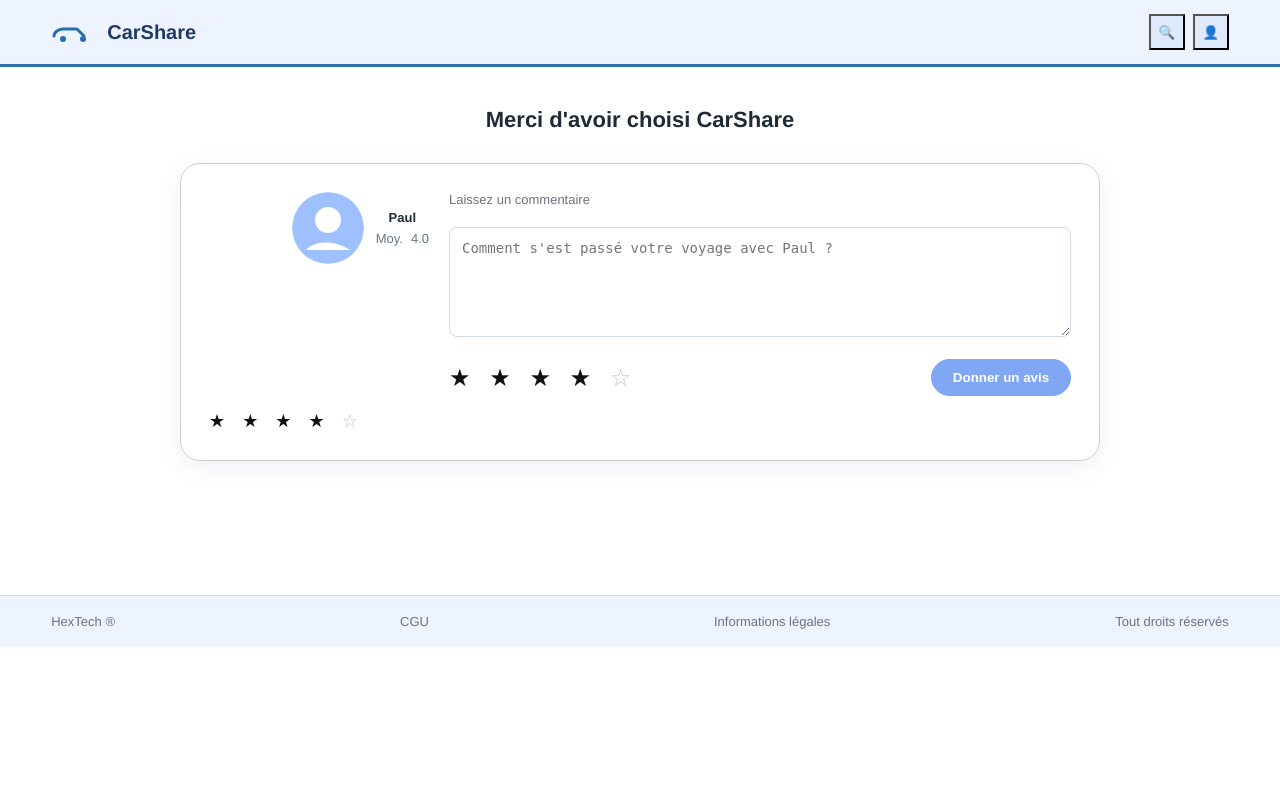
After one commit to Lucass-Dev/CarShare, a PHP site: page /rating.html in a window 1280 px wide. The commit adds this page. Run offline with PHP 8.4, Linux system fonts and the light colour scheme.

Commit message:
ajout page statique page de notation et publication trajet

```diff
--- /dev/null
+++ b/assets/styles/rating.css
@@ -0,0 +1,182 @@
+:root{
+  --blue-50: #eef4ff;
+  --blue-100: #e3eeff;
+  --blue-500: #6f9fe6;
+  --accent: #7fa7f4;
+  --text: #1f2a37;
+  --muted: #6b7280;
+  --white: #ffffff;
+  --glass: rgba(255,255,255,0.85);
+  --glass-strong: rgba(255,255,255,0.95);
+  --shadow: 0 6px 24px rgba(35,60,90,0.08);
+  --border: #cfddeb;
+}
+
+/* Reset & base */
+* { box-sizing: border-box; margin:0; padding:0; }
+html,body { height:100%; }
+body {
+  font-family: "Helvetica Neue", Arial, sans-serif;
+  color:var(--text);
+  background:#fff;
+  -webkit-font-smoothing:antialiased;
+  -moz-osx-font-smoothing:grayscale;
+}
+
+/* Layout helper */
+.container {
+  width: min(1200px, 92%);
+  margin: 0 auto;
+}
+
+/* Header (shared) */
+.header {
+  background: var(--blue-50);
+  border-bottom: 3px solid #2a6db0;
+  padding: 14px 0;
+  position: sticky;
+  top: 0;
+  z-index: 30;
+}
+.header__inner {
+  display:flex;
+  align-items:center;
+  justify-content:space-between;
+}
+.logo {
+  display:flex;
+  align-items:center;
+  gap:12px;
+}
+.logo__text {
+  font-weight:700;
+  color:#1f3b64;
+  font-size:20px;
+}
+.header__actions { display:flex; gap:8px; align-items:center; }
+.header__btn--icon {
+  width:36px; height:36px;
+  display:flex; align-items:center; justify-content:center;
+  background:rgba(111,159,230,0.12);
+}
+
+/* Footer (shared) */
+.footer {
+  background: var(--blue-50);
+  border-top:1px solid var(--border);
+  padding:18px 0;
+  margin-top:48px;
+}
+.footer__inner {
+  display:flex;
+  justify-content:space-between;
+  gap:8px;
+  font-size:13px;
+  color:var(--muted);
+}
+
+/* Rating page layout */
+.main { padding: 40px 0 80px; min-height:60vh; }
+.rating {
+  display:flex;
+  flex-direction:column;
+  gap:24px;
+  align-items:center;
+}
+.rating__title {
+  font-size:22px;
+  margin-bottom:6px;
+  text-align:center;
+}
+
+/* Card */
+.rating__card {
+  width: min(920px, 96%);
+  border:1px solid #cfcfcf;
+  border-radius:20px;
+  padding:28px;
+  background:var(--white);
+  box-shadow: var(--shadow);
+}
+.rating__card-inner {
+  display:flex;
+  gap:20px;
+  align-items:flex-start;
+}
+
+/* Profile */
+.rating__profile {
+  width:220px;
+  display:flex;
+  align-items:center;
+  gap:12px;
+  flex-shrink:0;
+  justify-content:flex-end;
+  text-align:center;
+}
+.avatar { border-radius:999px; overflow:hidden; display:inline-block; }
+.avatar--large { width:72px; height:72px; }
+.rating__profile-meta { font-size:13px; color:var(--muted); }
+.rating__name { font-weight:600; color:var(--text); margin-bottom:6px; }
+.rating__avg { font-size:13px; display:flex; align-items:center; gap:8px; justify-content:center; }
+
+/* Form */
+.rating__form { flex:1; display:flex; flex-direction:column; gap:14px; }
+.form__label { font-size:13px; color:var(--muted); margin-bottom:6px; display:block; }
+.form__textarea {
+  min-height:110px;
+  border:1px solid var(--border);
+  border-radius:8px;
+  padding:12px;
+  font-size:14px;
+  resize:vertical;
+  background: #fff;
+}
+
+/* Stars & actions */
+.stars { color:#333; font-size:18px; letter-spacing:6px; }
+.stars--big { font-size:24px; letter-spacing:6px; }
+.star { color:#1f2a37; opacity:0.28; }
+.star--on { color:#111; opacity:1; }
+.rating__stars-row {
+  display:flex;
+  align-items:center;
+  justify-content:space-between;
+  gap:12px;
+  margin-top:8px;
+}
+.btn {
+  border:1px solid var(--blue-500);
+  background:transparent;
+  color:var(--blue-500);
+  padding:10px 18px;
+  border-radius:8px;
+  cursor:pointer;
+  font-weight:600;
+}
+.btn--primary {
+  background:var(--accent);
+  color:#fff;
+  border-color:var(--accent);
+}
+.rating__submit {
+  min-width:140px;
+  align-self:flex-end;
+  border-radius:20px;
+}
+
+/* Footer stars at card bottom */
+.rating__footer-stars {
+  margin-top:14px;
+  display:flex;
+  justify-content:flex-start;
+}
+
+/* Responsive */
+@media (max-width:900px){
+  .rating__card { padding:18px; border-radius:12px; }
+  .rating__card-inner { flex-direction:column; align-items:center; text-align:center; gap:14px; }
+  .rating__profile { justify-content:center; width:auto; }
+}
+
+input:focus, textarea:focus, select:focus { outline:none; box-shadow:0 0 0 4px rgba(127,167,244,0.12); border-color:var(--blue-500); }
--- /dev/null
+++ b/rating.html
@@ -0,0 +1,96 @@
+<!doctype html>
+<html lang="fr">
+<head>
+  <meta charset="utf-8" />
+  <meta name="viewport" content="width=device-width,initial-scale=1" />
+  <title>CarShare — Notation du trajet</title>
+  <link rel="stylesheet" href="assets/styles/rating.css">
+</head>
+<body class="page page--rating">
+  <header class="header">
+    <div class="header__inner container">
+      <div class="header__brand">
+        <div class="logo">
+          <!-- Simple logo placeholder -->
+          <svg class="logo__icon" width="44" height="28" viewBox="0 0 44 28" fill="none" xmlns="http://www.w3.org/2000/svg" aria-hidden="true">
+            <path d="M3 18c0-4 5-7 9-7h14l7 7" stroke="#2a6db0" stroke-width="3" stroke-linecap="round" stroke-linejoin="round"/>
+            <circle cx="12" cy="21" r="3" fill="#2a6db0"/>
+            <circle cx="32" cy="21" r="3" fill="#2a6db0"/>
+          </svg>
+          <span class="logo__text">CarShare</span>
+        </div>
+      </div>
+
+      <div class="header__actions">
+        <button class="header__btn header__btn--icon" aria-label="Recherche">
+          <span class="icon icon--search" aria-hidden="true">🔍</span>
+        </button>
+        <button class="header__btn header__btn--icon" aria-label="Compte">
+          <span class="icon icon--user" aria-hidden="true">👤</span>
+        </button>
+      </div>
+    </div>
+  </header>
+
+  <main class="main container">
+    <section class="rating">
+      <h1 class="rating__title">Merci d'avoir choisi CarShare</h1>
+
+      <div class="rating__card">
+        <div class="rating__card-inner">
+          <div class="rating__profile">
+            <div class="avatar avatar--large" aria-hidden="true">
+              <!-- avatar placeholder -->
+              <svg width="72" height="72" viewBox="0 0 72 72" fill="none" xmlns="http://www.w3.org/2000/svg">
+                <circle cx="36" cy="36" r="36" fill="#9fc0ff"/>
+                <circle cx="36" cy="28" r="13" fill="#fff"/>
+                <path d="M14 58c8-10 30-10 44 0" fill="#fff"/>
+              </svg>
+            </div>
+            <div class="rating__profile-meta">
+              <div class="rating__name">Paul</div>
+              <div class="rating__avg">Moy. <span class="rating__avg-value">4.0</span></div>
+            </div>
+          </div>
+
+          <div class="rating__form">
+            <label class="form__label" for="comment">Laissez un commentaire</label>
+            <textarea id="comment" class="form__textarea" placeholder="Comment s'est passé votre voyage avec Paul ?"></textarea>
+
+            <div class="rating__stars-row">
+              <div class="stars stars--big" aria-hidden="true">
+                <span class="star star--on">★</span>
+                <span class="star star--on">★</span>
+                <span class="star star--on">★</span>
+                <span class="star star--on">★</span>
+                <span class="star">☆</span>
+              </div>
+
+              <button class="btn btn--primary rating__submit">Donner un avis</button>
+            </div>
+          </div>
+        </div>
+
+        <div class="rating__footer-stars" aria-hidden="true">
+          <div class="stars stars--footer">
+            <span class="star star--on">★</span>
+            <span class="star star--on">★</span>
+            <span class="star star--on">★</span>
+            <span class="star star--on">★</span>
+            <span class="star">☆</span>
+          </div>
+        </div>
+      </div>
+    </section>
+  </main>
+
+  <footer class="footer">
+    <div class="footer__inner container">
+      <div class="footer__item">HexTech ®</div>
+      <div class="footer__item">CGU</div>
+      <div class="footer__item">Informations légales</div>
+      <div class="footer__item">Tout droits réservés</div>
+    </div>
+  </footer>
+</body>
+</html>
```
Also changed, not shown: assets/styles/create-trip.css (added, +162 -0 lines), assets/styles/ride_form.css (added, +117 -0 lines), create-trip_.html (added, +120 -0 lines), ride_form.php (+17 -15 lines), rating_ride.php (added).
